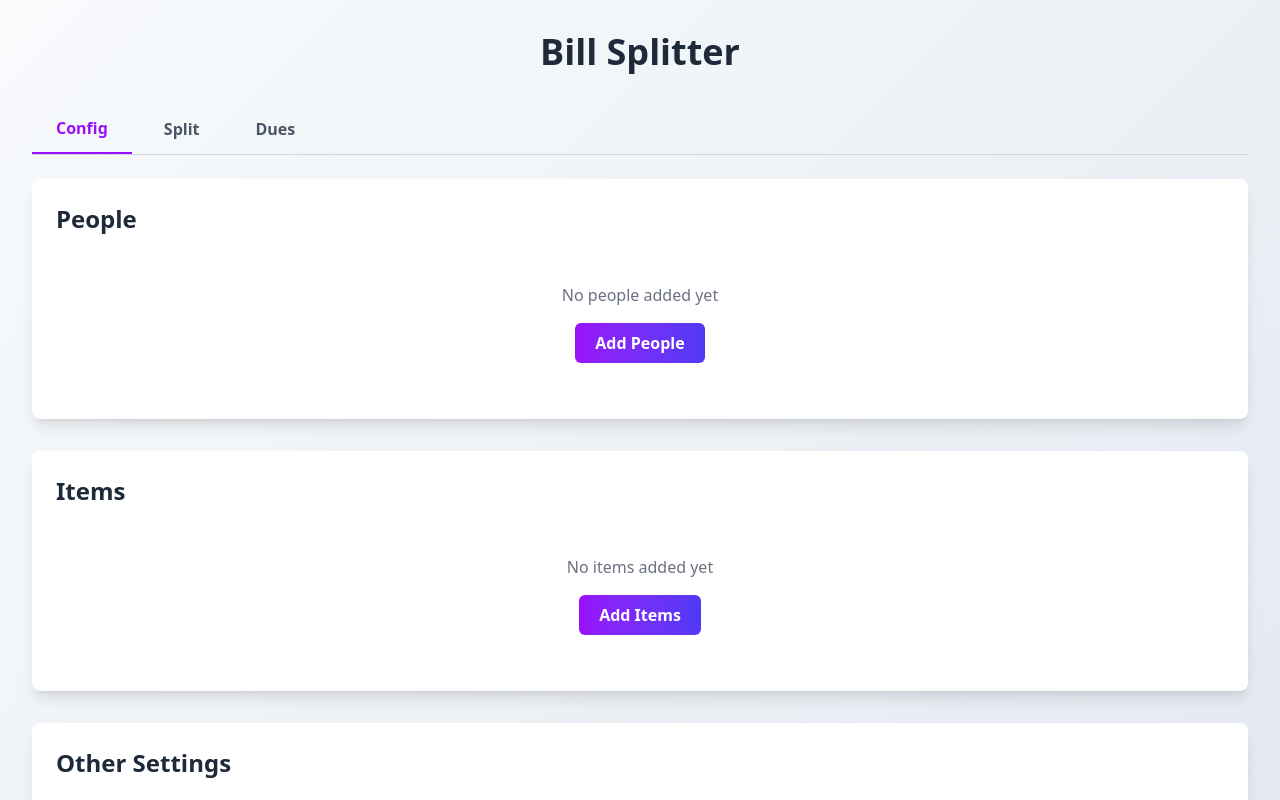
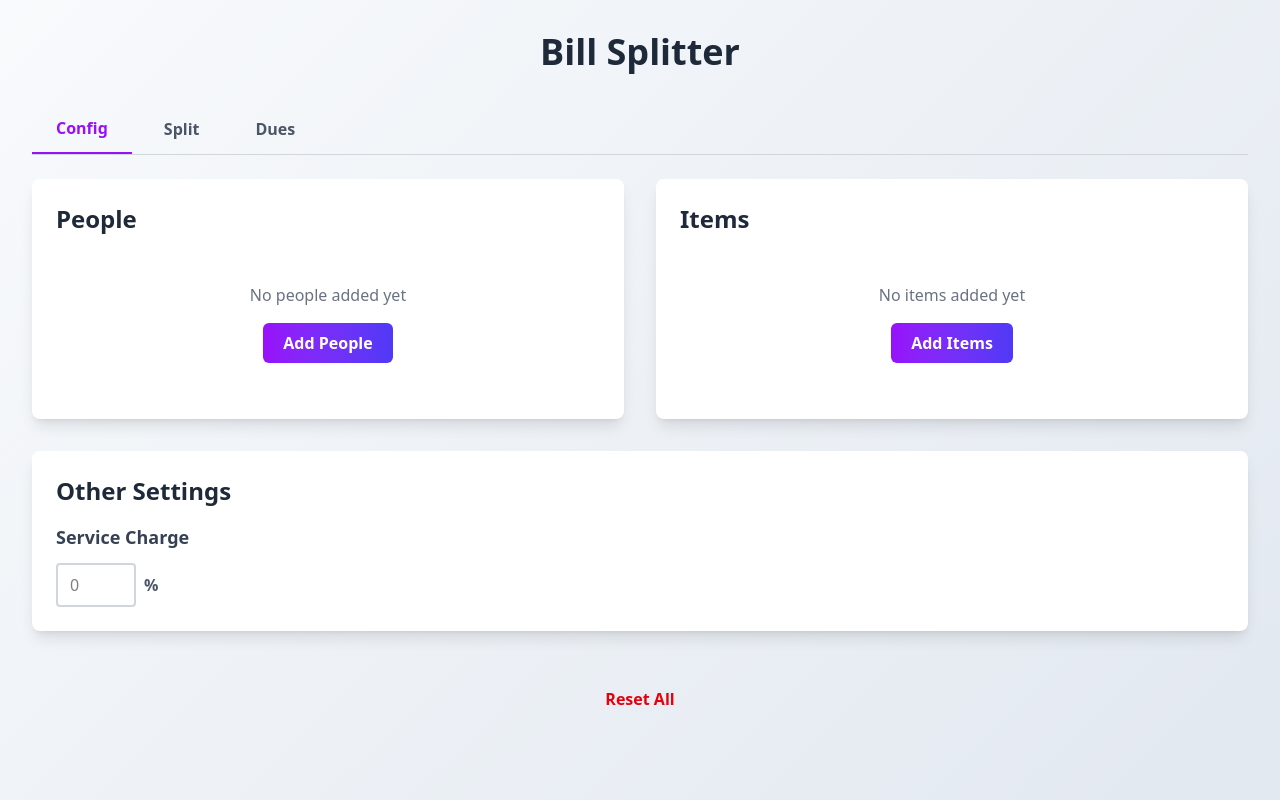
Before and after one commit to ben-fernandes/bill-splitter, a React (Vite) app: page / in a window 1280 px wide. Shown: the top 800 px of the page. Built offline with nearby package versions, Linux system fonts and the light colour scheme.

Commit message:
Improves layout for people and items
Arranges the people and items sections into a responsive grid
layout for better presentation on different screen sizes.

```diff
--- a/src/tabs/ConfigTab.tsx
+++ b/src/tabs/ConfigTab.tsx
@@ -126,8 +126,10 @@
 
   return (
     <div className="space-y-8">
-      {/* People Section - Level 2 */}
-      <div className="p-6 bg-white rounded-lg shadow-lg">
+      {/* People and Items Grid */}
+      <div className="grid grid-cols-1 md:grid-cols-2 gap-8">
+        {/* People Section - Level 2 */}
+        <div className="p-6 bg-white rounded-lg shadow-lg">
         <div className="flex justify-between items-center mb-4">
           <h2 className="text-2xl font-bold text-gray-800">People</h2>
           {people.length > 0 && (
@@ -223,6 +225,7 @@
             <Button onClick={startEditingItems}>Add Items</Button>
           </div>
         )}
+      </div>
       </div>
 
       {/* Items Edit Modal */}
```
